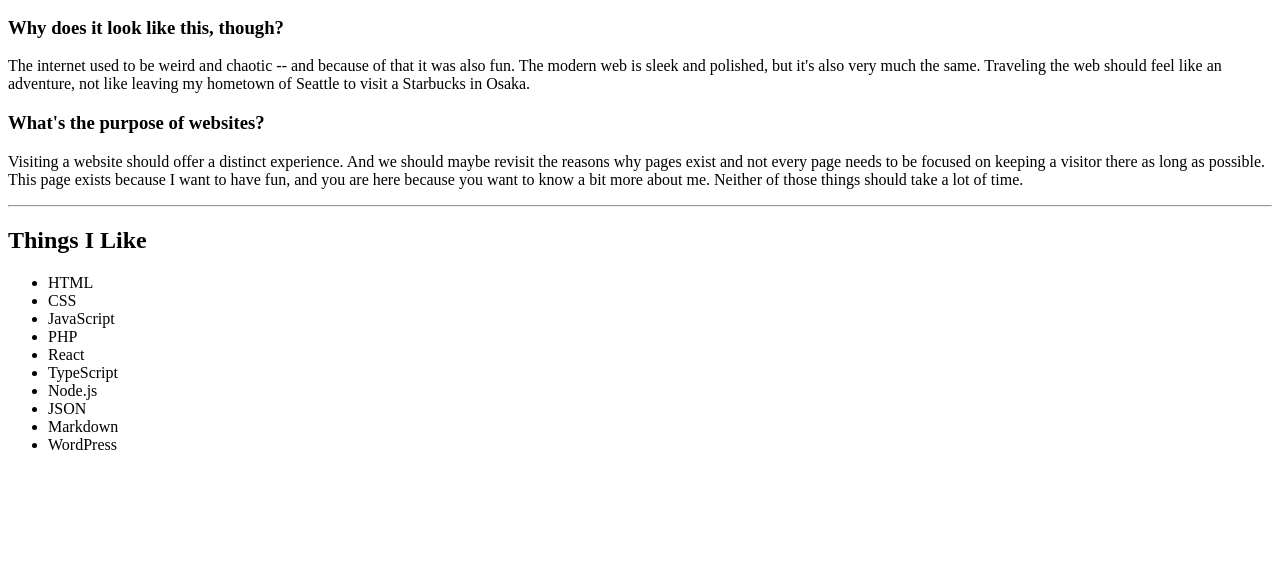
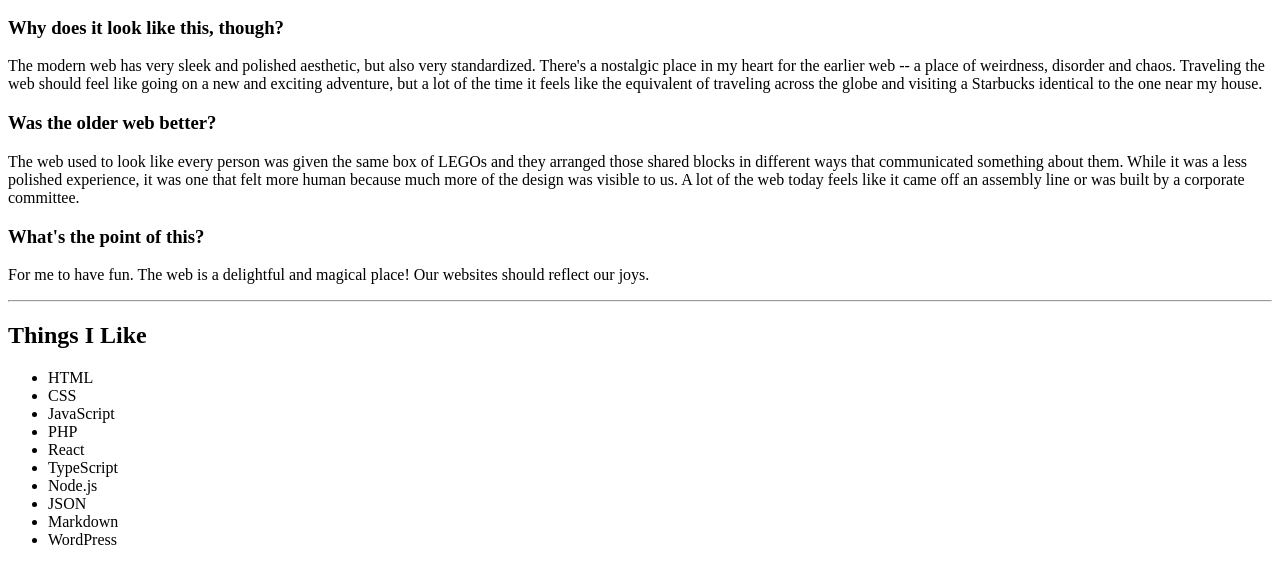
Before and after one commit to jallend1/personal_website, a website: page index.html in a window 1280 px wide. Shown: the part 176-760 px from the top of the page. Drawn offline with Linux system fonts and the light colour scheme.

Commit message:
Expands body text

```diff
--- a/index.html
+++ b/index.html
@@ -19,19 +19,26 @@
         </header>
         <h3>Why does it look like this, though?</h3>
         <p>
-          The internet used to be weird and chaotic -- and because of that it
-          was also fun. The modern web is sleek and polished, but it's also very
-          much the same. Traveling the web should feel like an adventure, not
-          like leaving my hometown of Seattle to visit a Starbucks in Osaka.
+          The modern web has very sleek and polished aesthetic, but also very
+          standardized. There's a nostalgic place in my heart for the earlier
+          web -- a place of weirdness, disorder and chaos. Traveling the web
+          should feel like going on a new and exciting adventure, but a lot of
+          the time it feels like the equivalent of traveling across the globe
+          and visiting a Starbucks identical to the one near my house.
         </p>
-        <h3>What's the purpose of websites?</h3>
+        <h3>Was the older web better?</h3>
         <p>
-          Visiting a website should offer a distinct experience. And we should
-          maybe revisit the reasons why pages exist and not every page needs to
-          be focused on keeping a visitor there as long as possible. This page
-          exists because I want to have fun, and you are here because you want
-          to know a bit more about me. Neither of those things should take a lot
-          of time.
+          The web used to look like every person was given the same box of LEGOs
+          and they arranged those shared blocks in different ways that
+          communicated something about them. While it was a less polished
+          experience, it was one that felt more human because much more of the
+          design was visible to us. A lot of the web today feels like it came
+          off an assembly line or was built by a corporate committee.
+        </p>
+        <h3>What's the point of this?</h3>
+        <p>
+          For me to have fun. The web is a delightful and magical place! Our
+          websites should reflect our joys.
         </p>
       </section>
       <hr />
```
